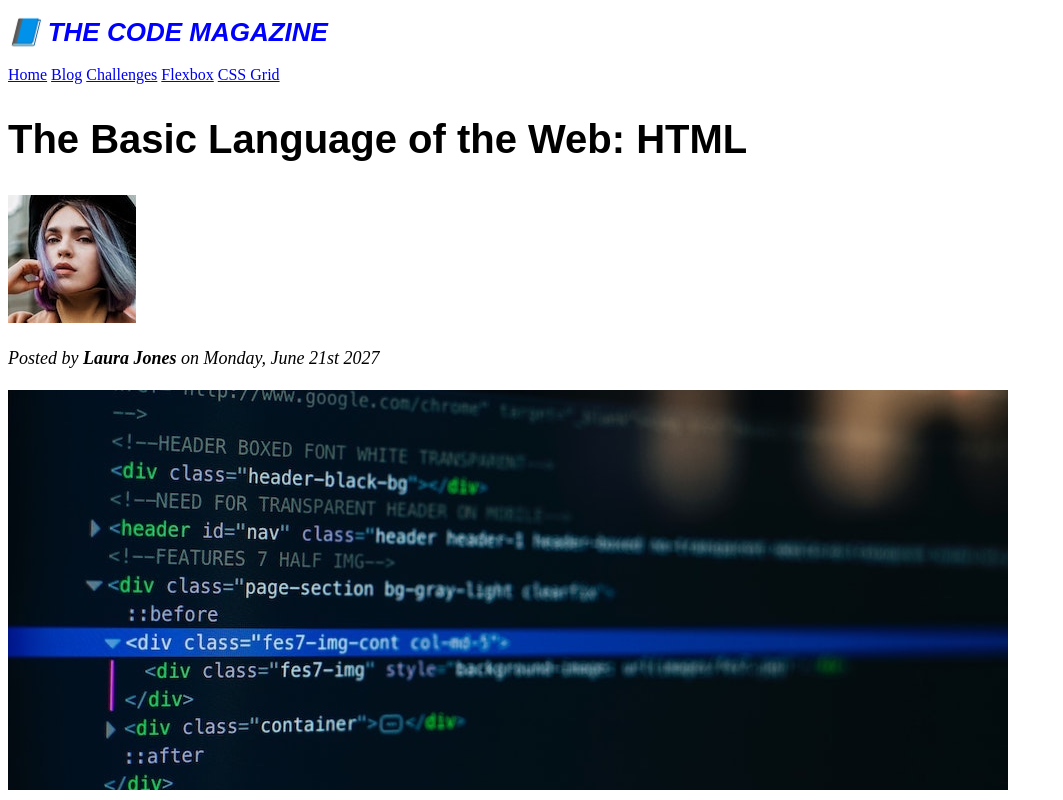
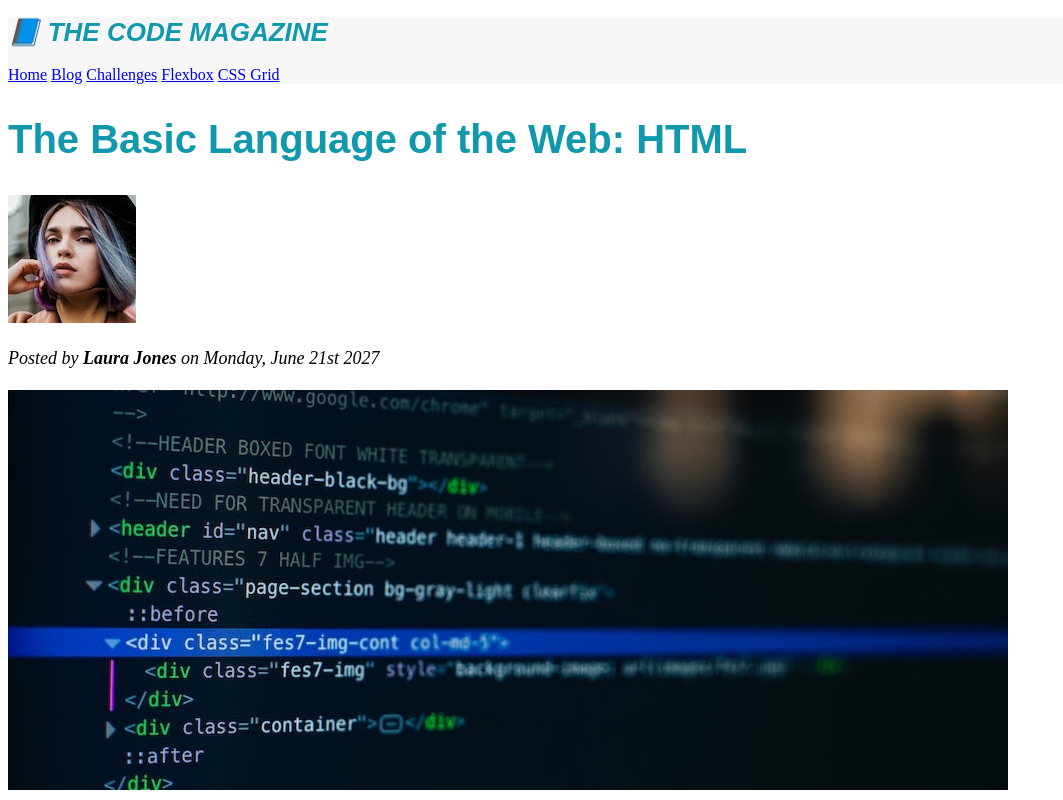
Before and after one commit to plezidevops/code-magazine, a plain HTML site: page index.html in a window 1280 px wide. Shown: the top 800 px of the page, without its empty margins (0-1063 px from the left). Drawn offline with Linux system fonts and the light colour scheme.

Commit message:
working with colors and borders

```diff
--- a/css/style.css
+++ b/css/style.css
@@ -1,9 +1,13 @@
 h1, h2, h3, h4, li {
   font-family: sans-serif;
+  color: #444;
+}
+
+h1, h2, h3 {
+  color: #1098ad;
 }
 
 h1 {
-  color: blue;
   font-size: 26px;
   text-transform: uppercase;
   font-style: italic;
@@ -54,3 +58,13 @@ footer p { /* descendant element */
 .related {
   list-style: none;
 }
+
+.main {
+  background-color: #f7f7f7;
+}
+
+aside {
+  background-color: #f7f7f7;
+  border-top: 5px  solid #1098ad;
+  border-bottom: 5px  solid #1098ad;
+}
--- a/index.html
+++ b/index.html
@@ -8,7 +8,7 @@
 </head>
 
 <body>
-  <header>
+  <header class="main">
     <h1>📘 The Code Magazine</h1>
 
     <nav>
```
